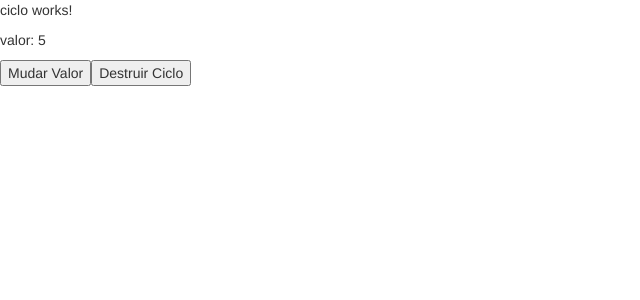
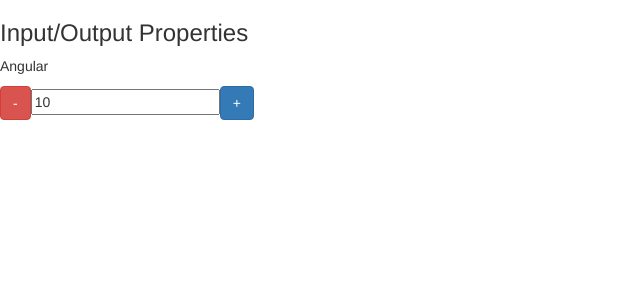
Before and after one commit to silasgon/update-angular_2, an Angular app in the folder data-binding/: page / in a window 1280 px wide. Shown: the top 300 px of the page, without its empty margins (0-640 px from the left). Built offline with nearby package versions, Linux system fonts and the light colour scheme.

Commit message:
class 16 - access to DOM and to Template with ViewChild

```diff
--- a/data-binding/src/app/app.component.html
+++ b/data-binding/src/app/app.component.html
@@ -1,5 +1,6 @@
-<app-ciclo [valorInicial]="valor" *ngIf="!deletarCiclo"></app-ciclo>
+<app-data-biding></app-data-biding>
+
+<!-- <app-ciclo [valorInicial]="valor" *ngIf="!deletarCiclo"></app-ciclo>
 <button (click)="mudarValor()">Mudar Valor</button>
 <button (click)="destruirCiclo()">Destruir Ciclo</button>
-
-<!-- <app-data-biding></app-data-biding> -->
+ -->
--- a/data-binding/src/app/output-property/output-property.component.html
+++ b/data-binding/src/app/output-property/output-property.component.html
@@ -1,5 +1,5 @@
 <div>
   <button class="btn btn-danger" (click)="decrementa()">-</button>
-  <input type="text" [value]="valor" readonly>
+  <input type="text" [value]="valor" readonly #campoInput>
   <button class="btn btn-primary" (click)="incrementa()">+</button>
 </div>
--- a/data-binding/src/app/output-property/output-property.component.ts
+++ b/data-binding/src/app/output-property/output-property.component.ts
@@ -1,4 +1,4 @@
-import { Component, EventEmitter, Input, OnInit, Output } from '@angular/core';
+import { Component, ElementRef, EventEmitter, Input, OnInit, Output, ViewChild } from '@angular/core';
 
 @Component({
   selector: 'contador',
@@ -12,15 +12,17 @@
 
   @Output() mudouValor = new EventEmitter();
 
+  @ViewChild('campoInput',{ static: true }) campoValorInput!: ElementRef;
+
   constructor() {}
 
   incrementa() {
-    this.valor++;
+    this.campoValorInput.nativeElement.value++;
     this.mudouValor.emit({novoValor: this.valor})
   }
 
   decrementa() {
-    this.valor--;
+    this.campoValorInput.nativeElement.value--;
     this.mudouValor.emit({novoValor: this.valor})
   }
 
```
